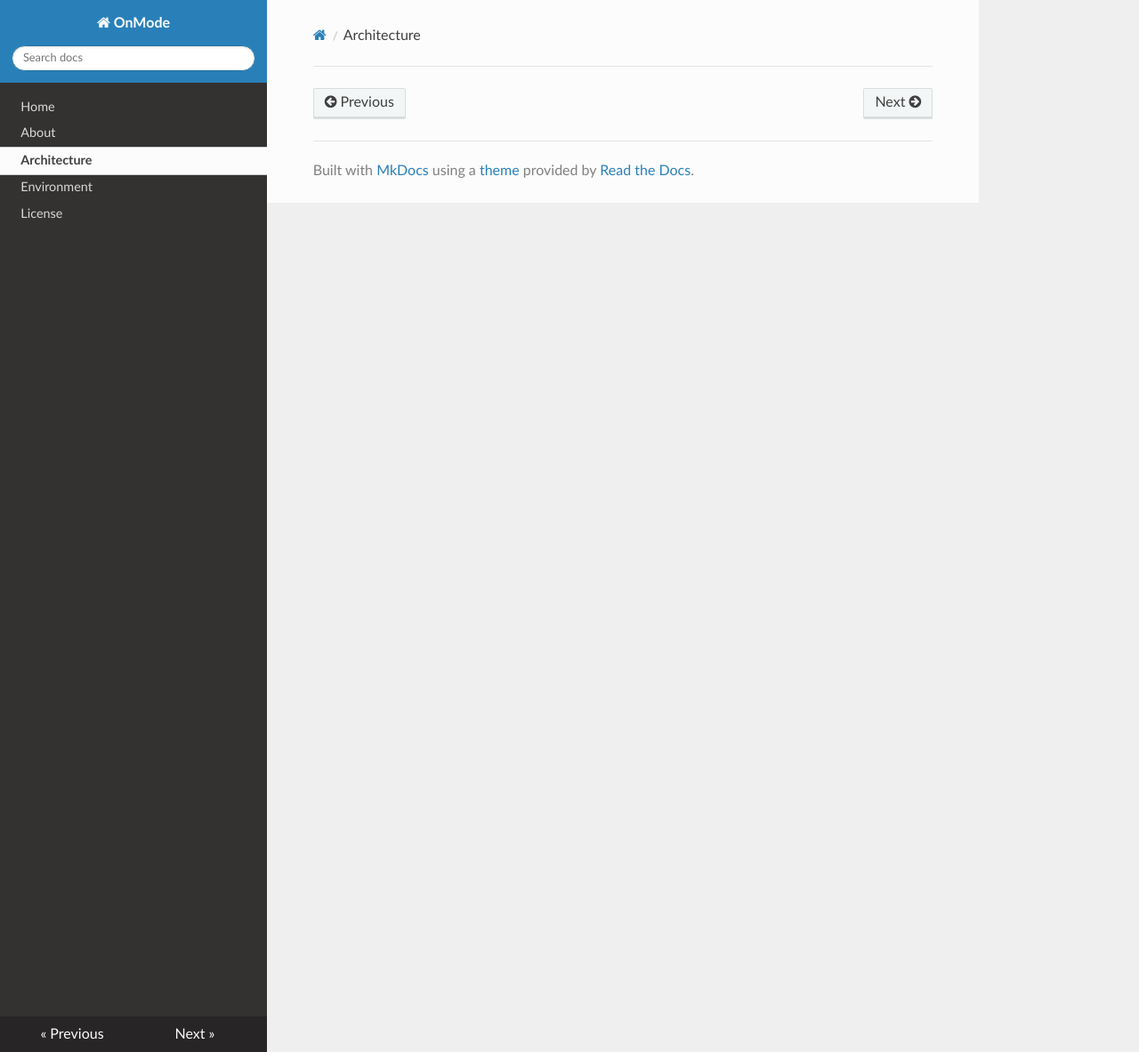
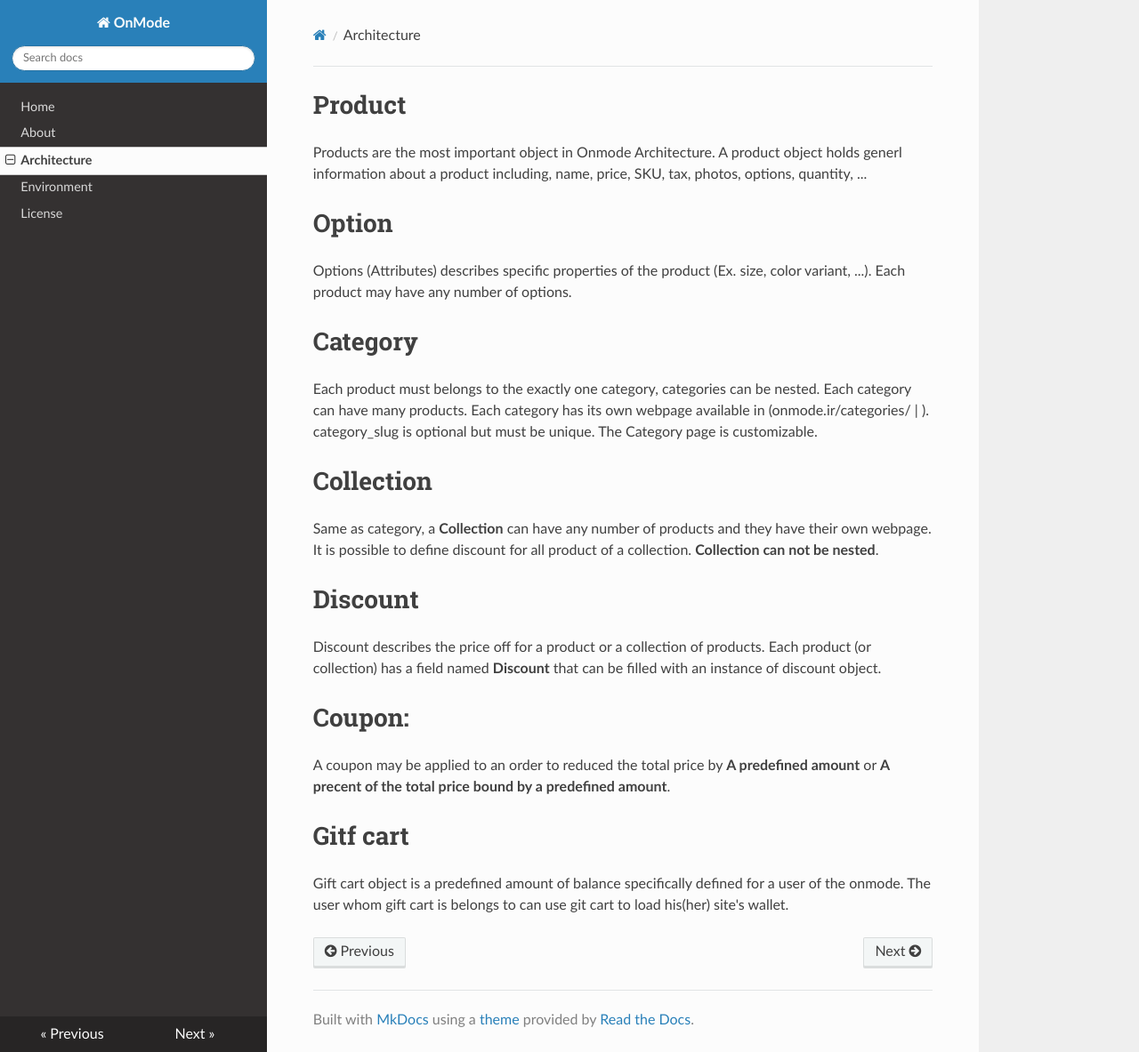
Before and after one commit to 0x-m/new_onmode, an MkDocs documentation site: the page built from docs/architecture.md, in a window 1280 px wide and 1183 px high. Shown: the whole window at 89% size. Built offline with MkDocs 1.6.1, drawn with Linux system fonts in a browser that asks for light colours; nearby versions of some CDN libraries.

Commit message:
refactoring: complete architecture.md

```diff
--- a/docs/architecture.md
+++ b/docs/architecture.md
@@ -1,18 +1,21 @@
-<!--
- Copyright (C) 2022 Hamze(mohammad) ghaedi
+# Product
+Products are the most important object in Onmode Architecture. A product object holds generl information about a product including, name, price, SKU, tax, photos, options, quantity, ...
 
- This file is part of Onmode fashoin Shop.
+# Option
+Options (Attributes) describes specific properties of the product (Ex. size, color variant, ...). Each product may have any number of options.
 
- Onmode fashoin Shop is free software: you can redistribute it and/or modify
- it under the terms of the GNU General Public License as published by
- the Free Software Foundation, either version 3 of the License, or
- (at your option) any later version.
+# Category
+Each product must belongs to the exactly one category, categories can be nested. Each category can have many products. Each category has its own webpage available in (onmode.ir/categories/<category_id> | <category_slug>). category_slug is optional but must be unique. The Category page is customizable.
 
- Onmode fashoin Shop is distributed in the hope that it will be useful,
- but WITHOUT ANY WARRANTY; without even the implied warranty of
- MERCHANTABILITY or FITNESS FOR A PARTICULAR PURPOSE.  See the
- GNU General Public License for more details.
+# Collection
+Same as category, a **Collection** can have any number of products and they have their own webpage. It is possible to define discount for all product of a collection. **Collection can not be nested**.
 
- You should have received a copy of the GNU General Public License
- along with Onmode fashoin Shop.  If not, see <http://www.gnu.org/licenses/>.
--->
+# Discount
+Discount describes the price off for a product or a collection of products. Each product (or collection) has a field named **Discount** that can be filled with an instance of discount object.
+
+# Coupon:
+A coupon may be applied to an order to reduced the total price by **A predefined amount** or **A precent of the total price bound by a predefined amount**.
+
+# Gitf cart
+Gift cart object is a predefined amount of balance specifically defined for a user of the onmode.
+The user whom gift cart is belongs to can use git cart to load his(her) site's wallet.
```
Also changed, not shown: docs/about.md (deleted, +0 -1 lines).
